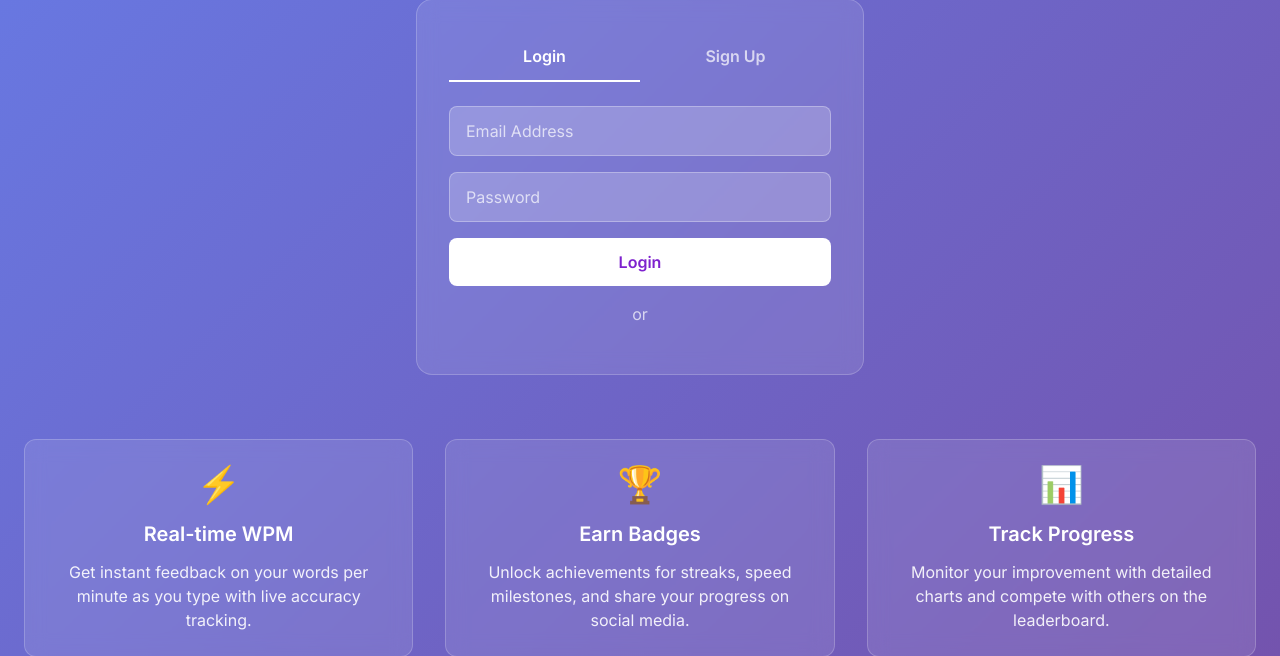
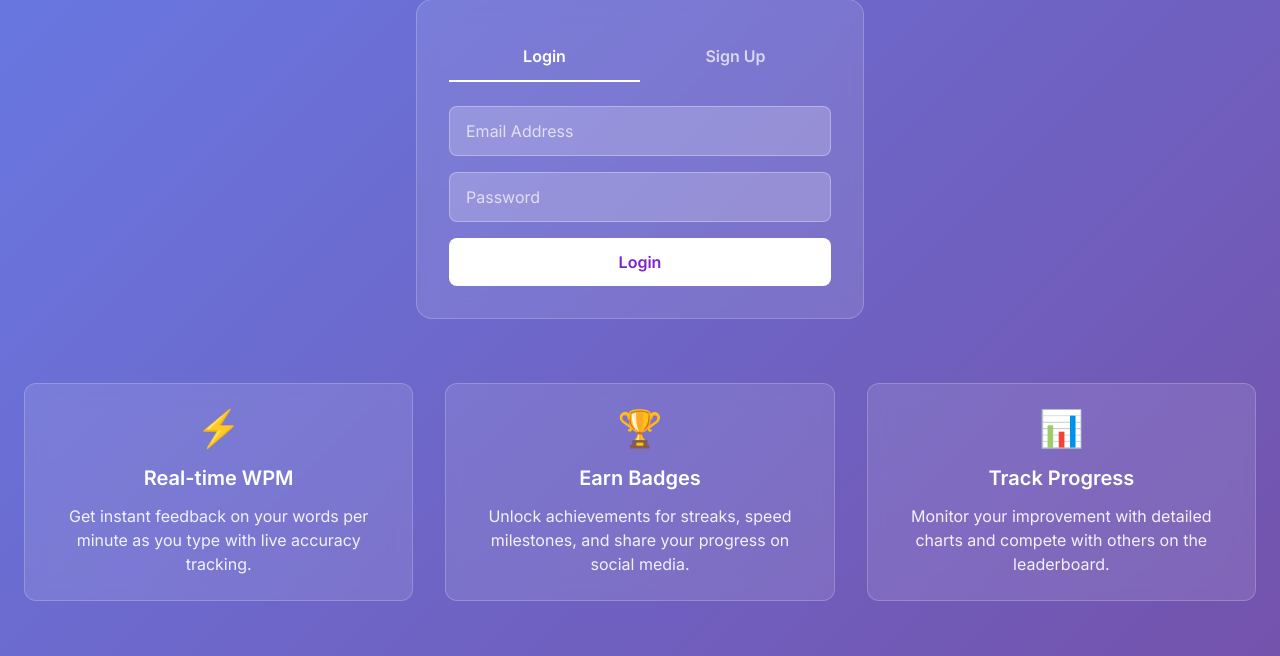
Before and after one commit to TheTechTiger/TypingMaster, a Flask app: page / in a window 1280 px wide. Shown: the part 353-1009 px from the top of the page. Run offline with Flask 3, Linux system fonts and the light colour scheme; some libraries are stand-ins or nearby versions.

Commit message:
OAuth error Fix

```diff
--- a/templates/index.html
+++ b/templates/index.html
@@ -88,9 +88,9 @@
                     Login
                 </button>
 
-                <div class="text-center text-white/70 my-4">or</div>
+                <!-- <div class="text-center text-white/70 my-4">or</div> -->
 
-                <div id="google-signin-btn" class="flex justify-center"></div>
+                <!-- <div id="google-signin-btn" class="flex justify-center"></div> -->
             </div>
 
             <!-- Signup Form -->
@@ -111,9 +111,9 @@
                     Create Account
                 </button>
 
-                <div class="text-center text-white/70 my-4">or</div>
+                <!-- <div class="text-center text-white/70 my-4">or</div>
 
-                <div id="google-signup-btn" class="flex justify-center"></div>
+                <div id="google-signup-btn" class="flex justify-center"></div> -->
             </div>
 
             <!-- Message Display -->
```
